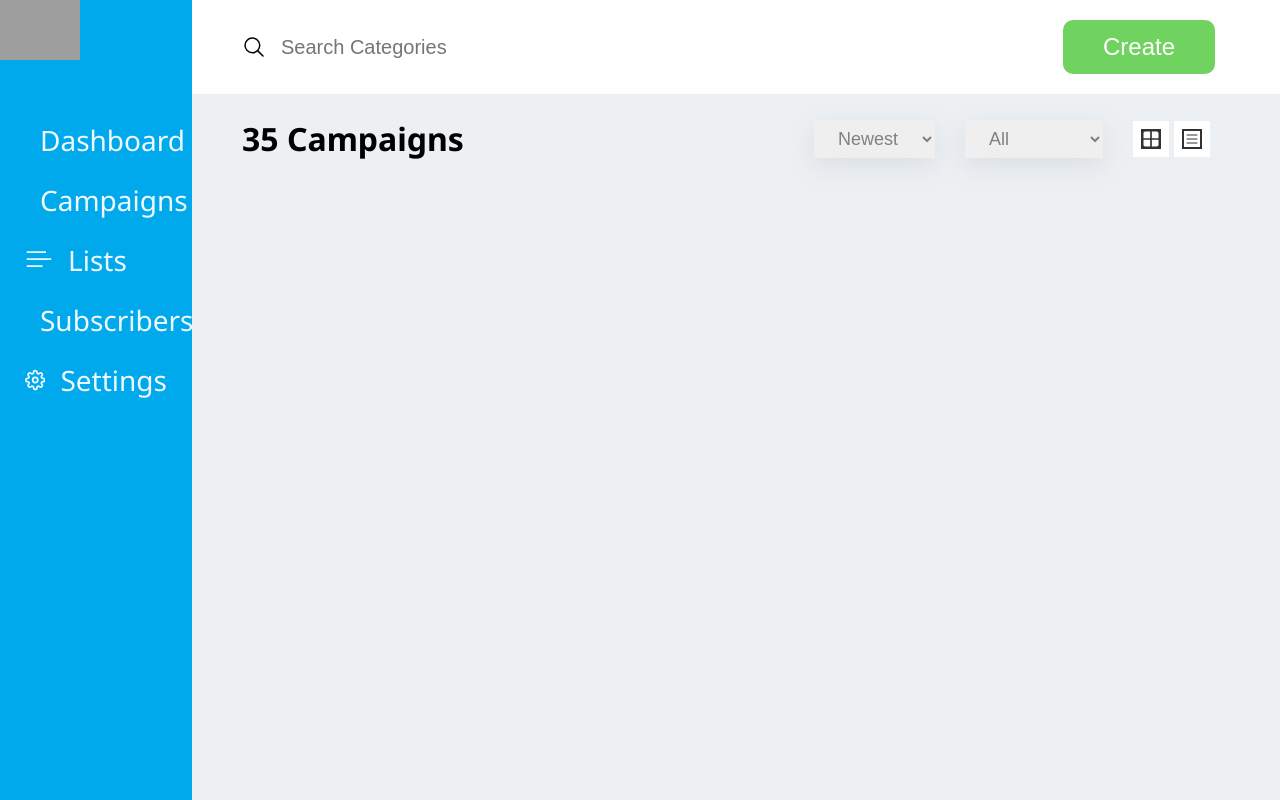
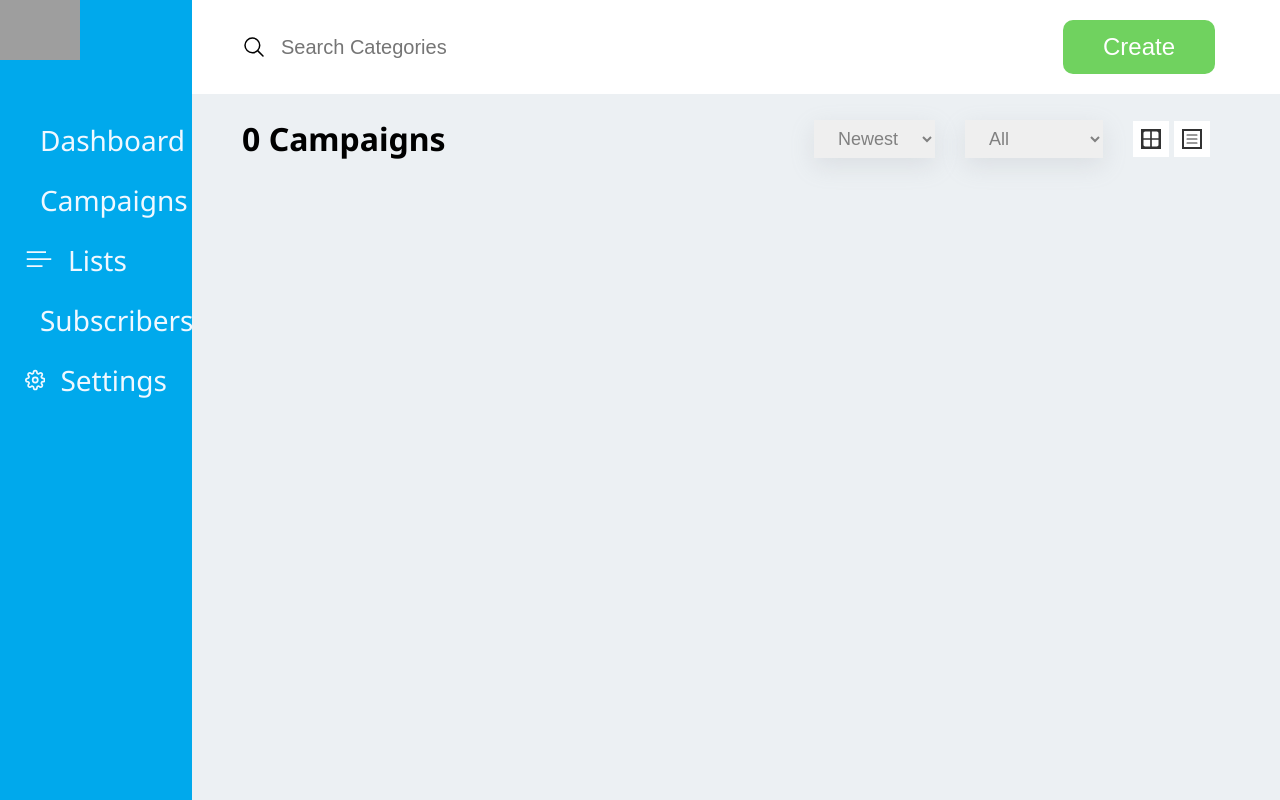
Before and after one commit to habibmustafa/Task-Manager, a React (Create React App) app: page / in a window 1280 px wide. Built offline with nearby package versions, Linux system fonts and the light colour scheme; grey boxes are pictures that could not be loaded; the HTML template or start-up script is replaced by a standard one.

Commit message:
add: Campaings count

```diff
--- a/src/components/filter/FIlter.js
+++ b/src/components/filter/FIlter.js
@@ -4,10 +4,11 @@ import {MdWindow} from "react-icons/md"
 import "./Filter.css";
 
 export default class Filter extends Component {
+
   render() {
     return (
       <div className="filter-container">
-        <div className="filter-left">35 Campaigns</div>
+        <div className="filter-left">{JSON.parse(localStorage.tasks).length} Campaigns</div>
         <div className="filter-right">
           <select className="filter-select" name="date">
             <option value="newest">Newest</option>
```
